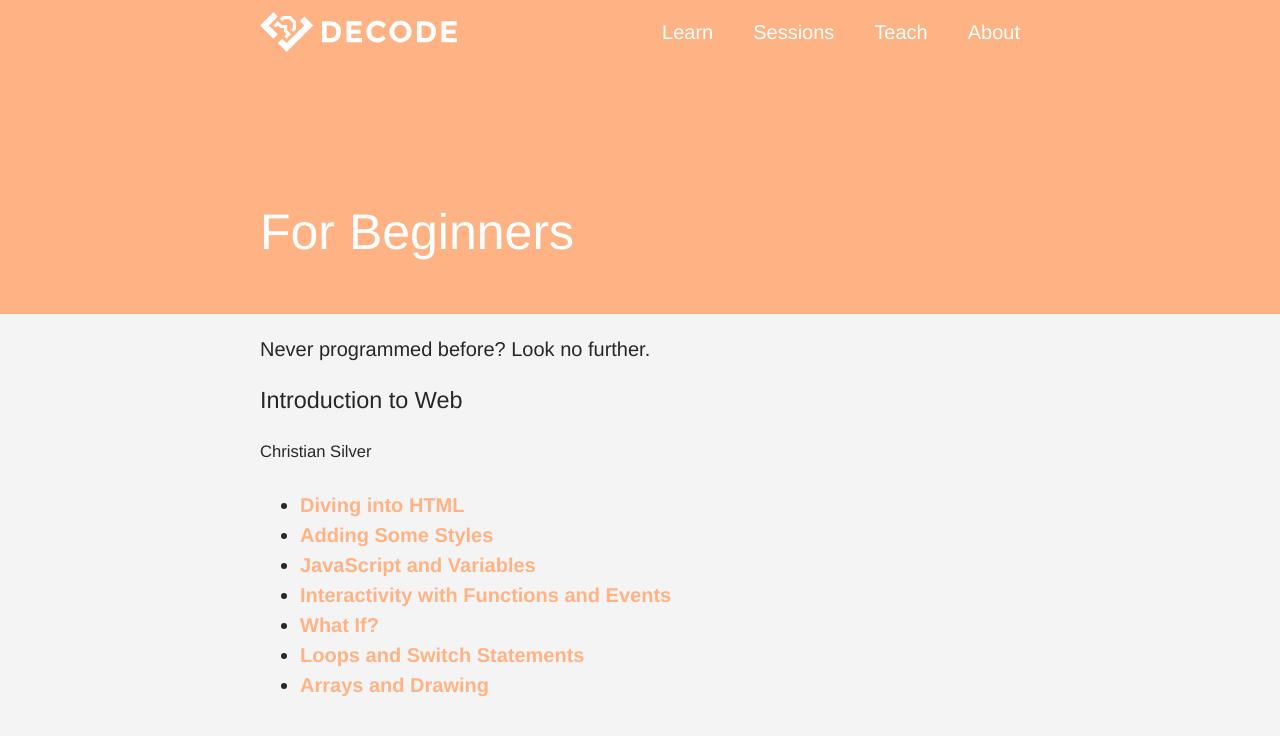
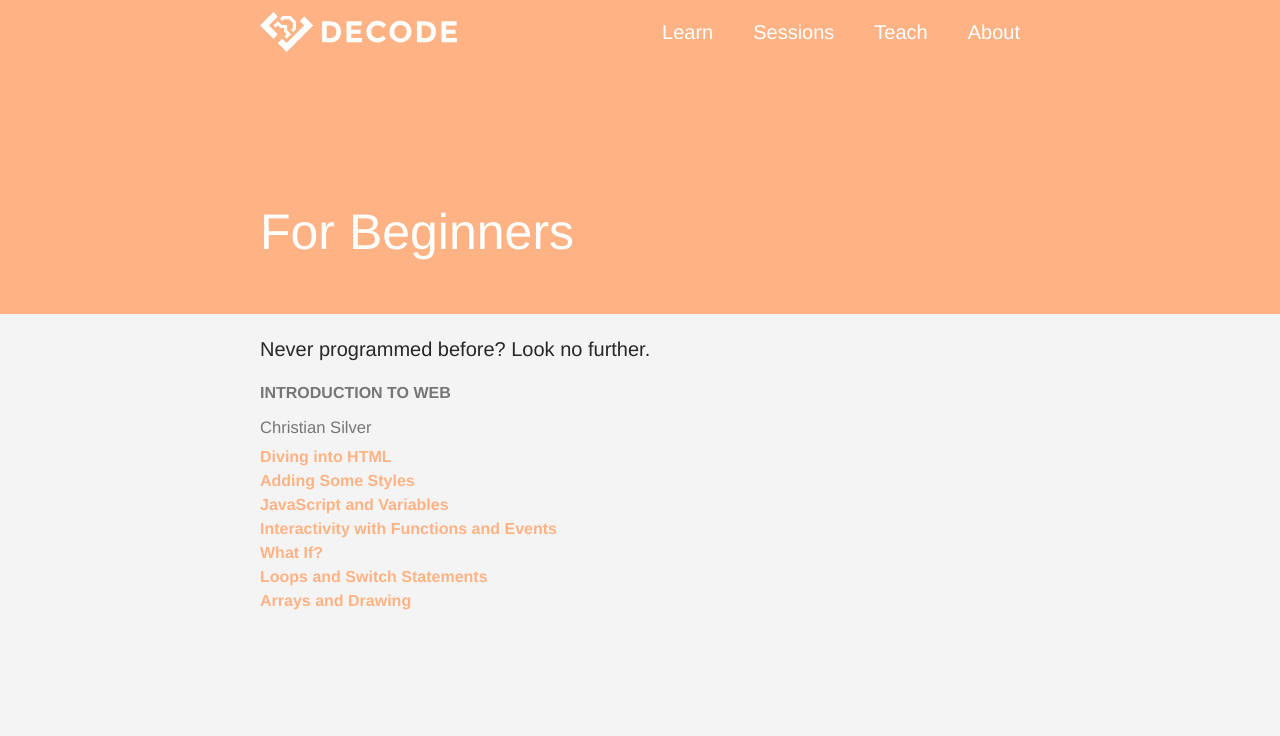
Before and after one commit to decode-org/decode.org, a Jekyll site: the page built from src/_lesson_collections/beginner.md, in a window 1280 px wide. Shown: the top 736 px of the page. Built offline with Jekyll 4.4.1, drawn with Linux system fonts in a browser that asks for light colours; nearby versions of some CDN libraries; library files that are not in the unit come from our copies; Markdown is read by kramdown in place of the engine named in the settings.

Commit message:
Style lesson cards slightly

```diff
--- a/src/_layouts/lesson_collection.html
+++ b/src/_layouts/lesson_collection.html
@@ -10,6 +10,7 @@ layout: default
   {% assign sets = site.data.lessons[technology] %}
   {% assign sets = sets|where:"path",path %}
   {% assign set = sets[0] %}
+  <div class="lesson-card">
     <h3>{{ set.name }}</h3>
     <h5>{{ set.author }}</h5>
     <ul>
@@ -20,4 +21,5 @@ layout: default
         <li><a href="{{ lesson.url }}" />{{ lesson.title }}</a></li>
       {% endfor %}
     </ul>
+  </div>
 {% endfor %}
--- a/src/assets/css/main.css
+++ b/src/assets/css/main.css
@@ -858,22 +858,32 @@ body {
   right: 20px;
   color: #ffffff;
 }
+.lesson-set,
+.lesson-card,
 .subpage-nav {
   color: #767676;
 }
+.lesson-set h3,
+.lesson-card h3,
 .subpage-nav h3 {
   margin-top: 0;
   font-size: 0.8em;
   text-transform: uppercase;
   font-weight: bold;
 }
+.lesson-set h5,
+.lesson-card h5,
 .subpage-nav h5 {
   margin: 0.4em 0;
 }
+.lesson-set ul,
+.lesson-card ul,
 .subpage-nav ul {
   list-style-type: none;
   padding: 0;
 }
+.lesson-set li,
+.lesson-card li,
 .subpage-nav li {
   display: block;
   font-size: 0.8em;
```
Also changed, not shown: src/assets/css/layout.less (+9 -1 lines). Lines whose indentation alone changed are shown as unchanged.
